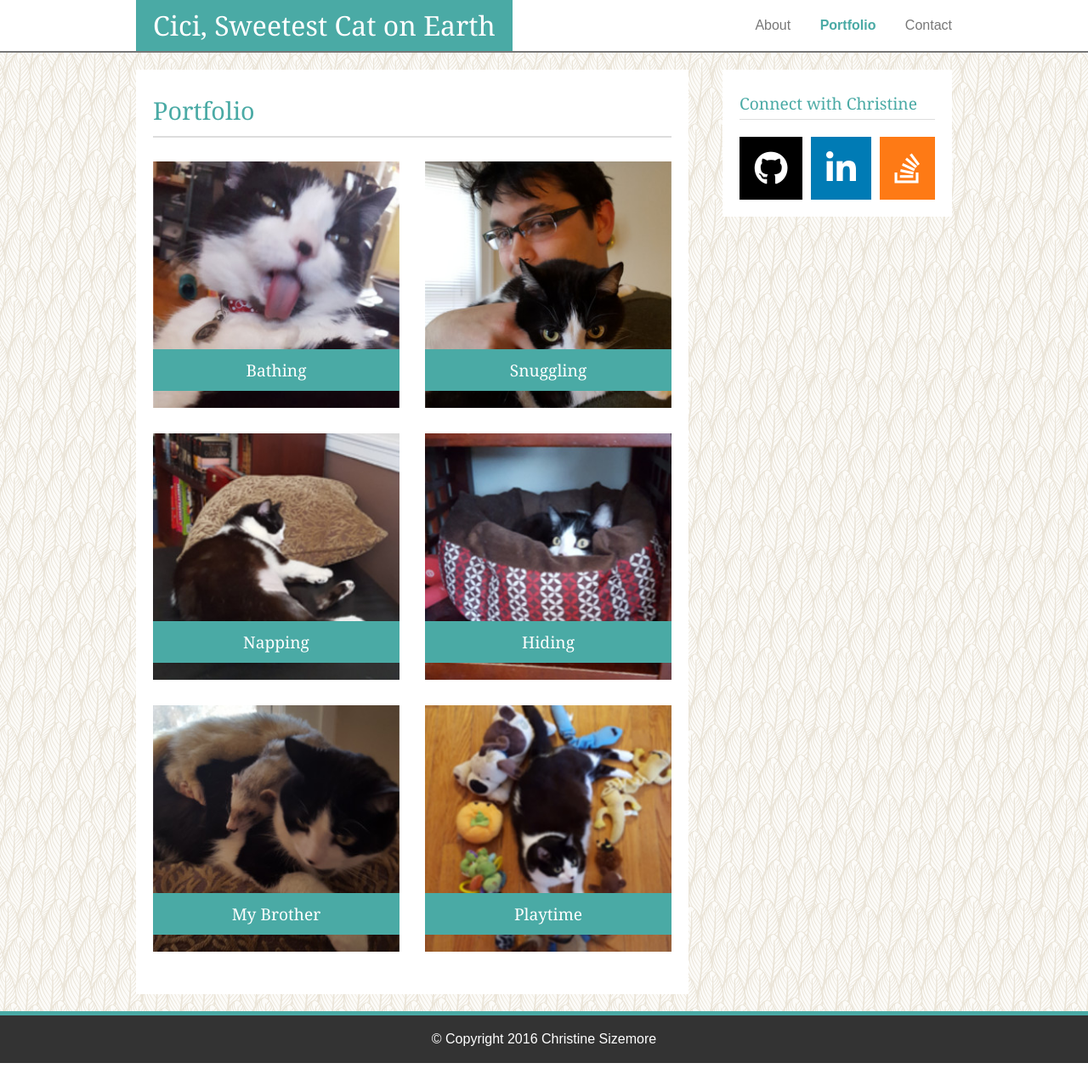
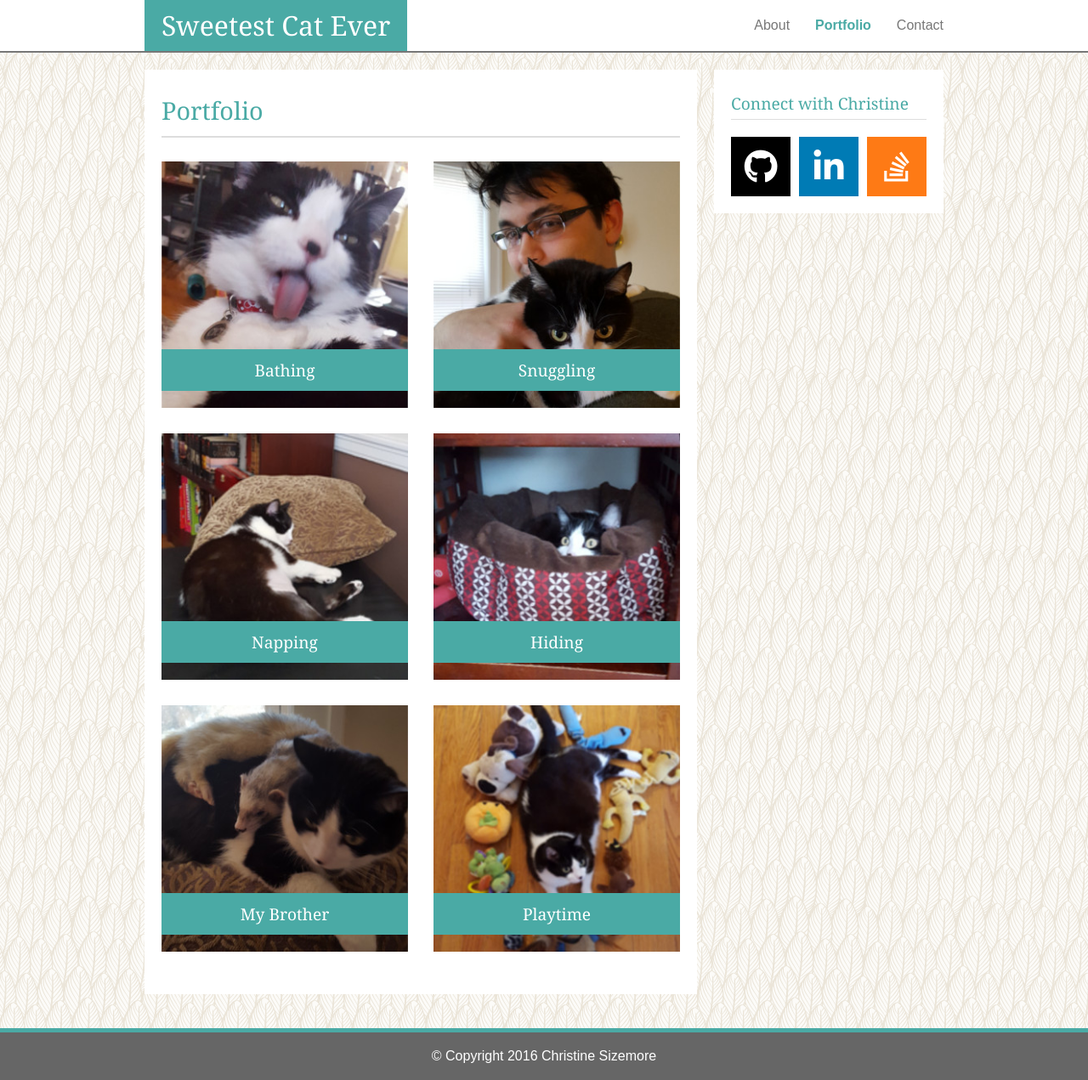
Before and after one commit to MissFerrety/Responsive-Portfolio, a PHP site: page /portfolio.html in a window 1280 px wide. Shown: the whole page at 85% size. Run offline with PHP 8.4, Linux system fonts and the light colour scheme; some libraries are stand-ins or nearby versions.

Commit message:
Responsive done

```diff
--- a/assets/css/style.css
+++ b/assets/css/style.css
@@ -90,8 +90,9 @@ img.alignleft{
 	clear: both;
 }
 .wrapper{
-	width: 960px;
+	max-width: 100%;
 	margin: 0 auto;
+	padding: 0 20px;
 }
 .site{
 	display: flex;
@@ -99,7 +100,6 @@ img.alignleft{
 	flex-direction: column;
 }
 .site-header{
-	background: white;
 	border-bottom-width: 2px;
 	border-bottom-style: solid;
 }
@@ -108,7 +108,6 @@ img.alignleft{
 	padding: 20px 0;
 }
 .site-footer{
-	background: #333;
 	border-top-width: 5px;
 	border-top-style: solid;
 	text-align: center;
@@ -116,28 +115,16 @@ img.alignleft{
 }
 
 
-.site-branding{
-	float: left;
-	line-height: 60px;
-}
+.site-branding,
 .site-nav{
-	float: right;
 	line-height: 60px;
 }
 
 
 
 .site-content, .site-sidebar{
-	background: white;
 	padding: 20px;
-}
-.site-content{
-	width: 650px;
-	float: left;
-}
-.site-sidebar{
-	width: 270px;
-	float: right;
+	margin-bottom: 20px;
 }
 
 
@@ -149,16 +136,15 @@ img.alignleft{
 	font-family: "Arial", sans-serif;
 }
 .nav-primary ul{
-
+	display: flex;
 }
 .nav-primary ul li{
 	display: inline-block;
+	flex: 1 0 auto;
+	text-align: center;
 }
 .nav-primary ul li.active{
 	font-weight: bold;
-}
-.nav-primary ul li:not(:last-child){
-	margin-right: 30px;
 }
 .nav-primary ul li a{
 	text-decoration: none;
@@ -182,11 +168,12 @@ img.alignleft{
 .connect{
 	display: flex;
 	flex-flow: row;
-	justify-content: space-around;
+	justify-content: flex-start;
 	flex-direction: row;
 }
 .social-icon{
-	flex: 1 0 auto;
+	width: 70px;
+	height: 70px;
 }
 .social-icon:not(:last-child){
 	margin-right: 10px;
@@ -218,6 +205,10 @@ img.alignleft{
 }
 
 
+.img-about{
+	width: 100%;
+}
+
 
 .portfolio{
 	display: flex;
@@ -226,12 +217,12 @@ img.alignleft{
 	justify-content: space-between;
 }
 .portfolio-item{
-	width: 290px;
-	height: 290px;
+	width: 100%;
 	margin-bottom: 30px;
 	position: relative;
 }
 .item-image{
+	width: 100%;
 	display: block;
 }
 .item-title{
@@ -262,3 +253,68 @@ img.alignleft{
 	width: auto;
 	padding: 10px 20px;
 }
+
+@media screen and (min-width: 640px){
+	.site-branding{
+		float: left;
+		line-height: 60px;
+	}
+	.site-nav{
+		float: right;
+		line-height: 60px;
+	}
+	.nav-primary ul li:not(:last-child){
+		margin-right: 30px;
+	}
+	.img-about{
+		width: auto;
+	}
+	.portfolio-item{
+		width: calc( ( 100% - 30px ) / 2 );
+	}
+}
+@media screen and (min-width: 768px){
+	.wrapper{
+		max-width: 760px;
+	}
+
+	.site-content{
+		width: 500px;
+		float: left;
+	}
+	.site-sidebar{
+		width: 200px;
+		float: right;
+	}
+	.social-icon{
+		width: 50px;
+		height: 50px;
+	}
+	.social-link{
+		font-size: 30px;
+	}
+	.portfolio-item{
+		width: 100%;
+	}
+}
+@media screen and (min-width: 980px){
+	.wrapper{
+		max-width: 980px;
+	}
+	.site-content{
+		width: 650px;
+	}
+	.site-sidebar{
+		width: 270px;
+	}
+	.social-icon{
+		width: 70px;
+		height: 70px;
+	}
+	.social-link{
+		font-size: 40px;
+	}
+	.portfolio-item{
+		width: calc( ( 100% - 30px ) / 2 );
+	}
+}
--- a/portfolio.html
+++ b/portfolio.html
@@ -5,13 +5,14 @@
 	<link type="text/css" rel="stylesheet" href="assets/css/reset.css" />
 	<link type="text/css" rel="stylesheet" href="assets/css/style.css" />
 	<script src="https://use.fontawesome.com/91e96e53f2.js"></script>
+	<meta name="viewport" content="width=device-width, initial-scale=1">
 </head>
 <body class="site -color-primary">
 
 	<header class="site-header -bg-light -border-primary">
 		<div class="wrapper clearfix">
 			<div class="site-branding -bg-highlight">
-				<h1 class="site-title -color-light">Cici, Sweetest Cat on Earth</h1>
+				<h1 class="site-title -color-light">Sweetest Cat Ever</h1>
 			</div>
 			<nav class="site-nav nav-primary">
 				<ul>
@@ -24,7 +25,7 @@
 	</header>
 	<main class="site-main">
 		<div class="wrapper clearfix">
-			<article class="site-content">
+			<article class="site-content -bg-light">
 				<h2 class="page-title -color-highlight -border-tint">Portfolio</h2>
 				<div class="portfolio">
 					<div class="portfolio-item">
@@ -32,28 +33,28 @@
 						<h3 class="item-title -bg-highlight -color-light">Bathing</h3>
 					</div>
 					<div class="portfolio-item">
-						<img class="item-image" alt="sample" src="assets/images/snuggles.jpg" />
+						<img class="item-image" alt="snuggle kitty" src="assets/images/snuggles.jpg" />
 						<h3 class="item-title -bg-highlight -color-light">Snuggling</h3>
 					</div>
 					<div class="portfolio-item">
-						<img class="item-image" alt="sample" src="assets/images/nap.jpg" />
+						<img class="item-image" alt="napping kitty" src="assets/images/nap.jpg" />
 						<h3 class="item-title -bg-highlight -color-light">Napping</h3>
 					</div>
 					<div class="portfolio-item">
-						<img class="item-image" alt="sample" src="assets/images/hide.jpg" />
+						<img class="item-image" alt="hiding kitty" src="assets/images/hide.jpg" />
 						<h3 class="item-title -bg-highlight -color-light">Hiding</h3>
 					</div>
 					<div class="portfolio-item">
-						<img class="item-image" alt="sample" src="assets/images/sibling.jpg" />
+						<img class="item-image" alt="kitty and ferret" src="assets/images/sibling.jpg" />
 						<h3 class="item-title -bg-highlight -color-light">My Brother</h3>
 					</div>
 					<div class="portfolio-item">
-						<img class="item-image" alt="sample" src="assets/images/toys.jpg" />
+						<img class="item-image" alt="kitty toys" src="assets/images/toys.jpg" />
 						<h3 class="item-title -bg-highlight -color-light">Playtime</h3>
 					</div>
 				</div>
 			</article>
-			<aside class="site-sidebar">
+			<aside class="site-sidebar -bg-light">
 				<h3 class="sidebar-title -color-highlight -border-tint">Connect with Christine</h3>
 				<div class="connect clearfix">
 					<div class="social-icon icon-github">
```
Also changed, not shown: contact.html (+4 -3 lines), index.html (+5 -4 lines).
